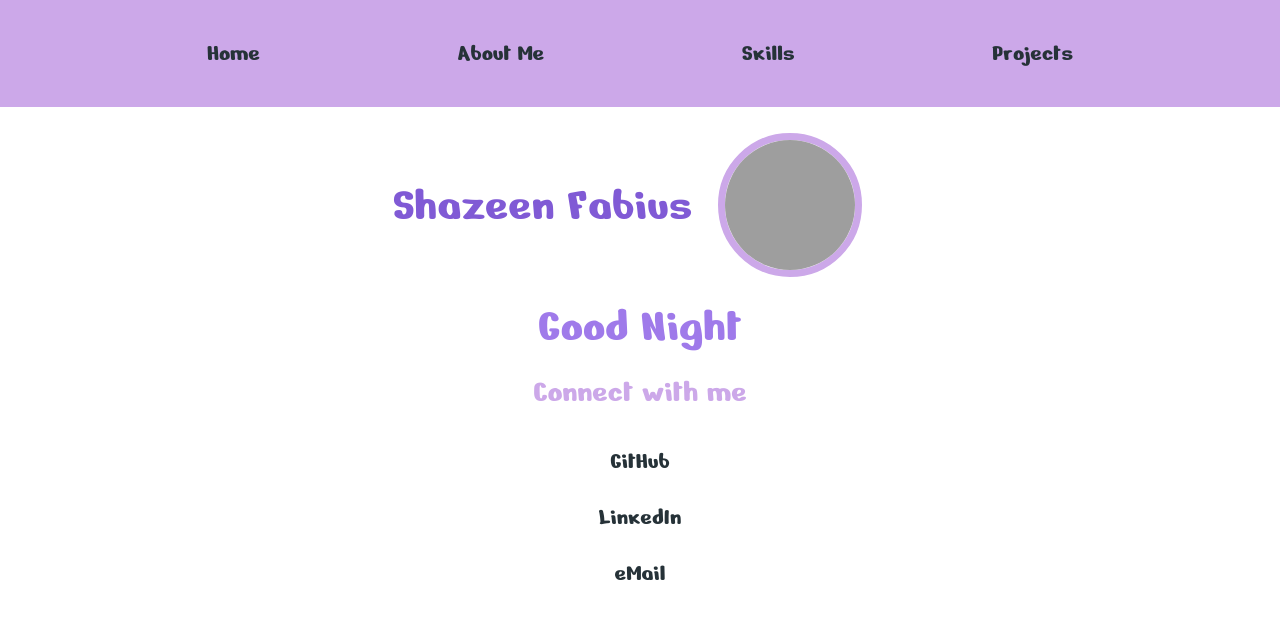
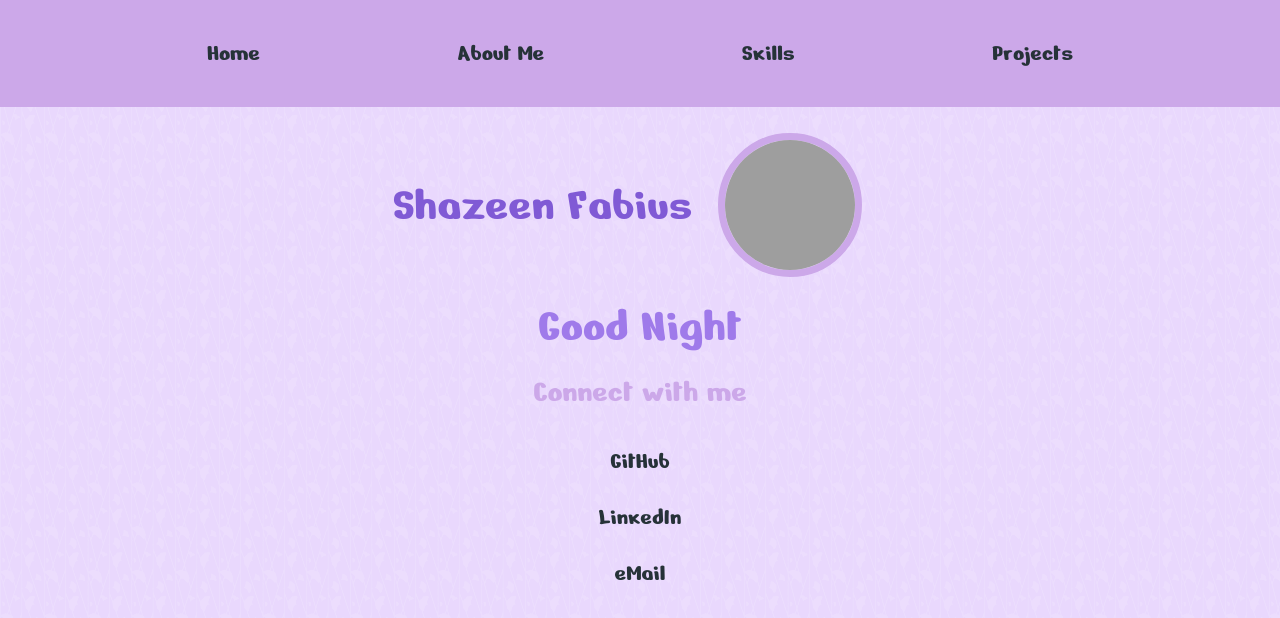
Before and after one commit to Shazeen15/sfportfolio, a React (Create React App) app: page / in a window 1280 px wide. Shown: the top 618 px of the page. Built offline with nearby package versions, Linux system fonts and the light colour scheme; grey boxes are pictures that could not be loaded.

Commit message:
changing the body background

```diff
--- a/src/App.css
+++ b/src/App.css
@@ -139,6 +139,9 @@ font-family: 'Nerko One', cursive;
 body {
   font-family: Arial, Helvetica, sans-serif;
   font-size: 1.2rem;
+  background-color: #e9d8fd;
+  background-image: url("/src/wild-flowers.png");
+  /* This is mostly intended for prototyping; please download the pattern and re-host for production environments. Thank you! */
 }
 
 h1,
```
Also changed, not shown: src/wild-flowers.png (added).
